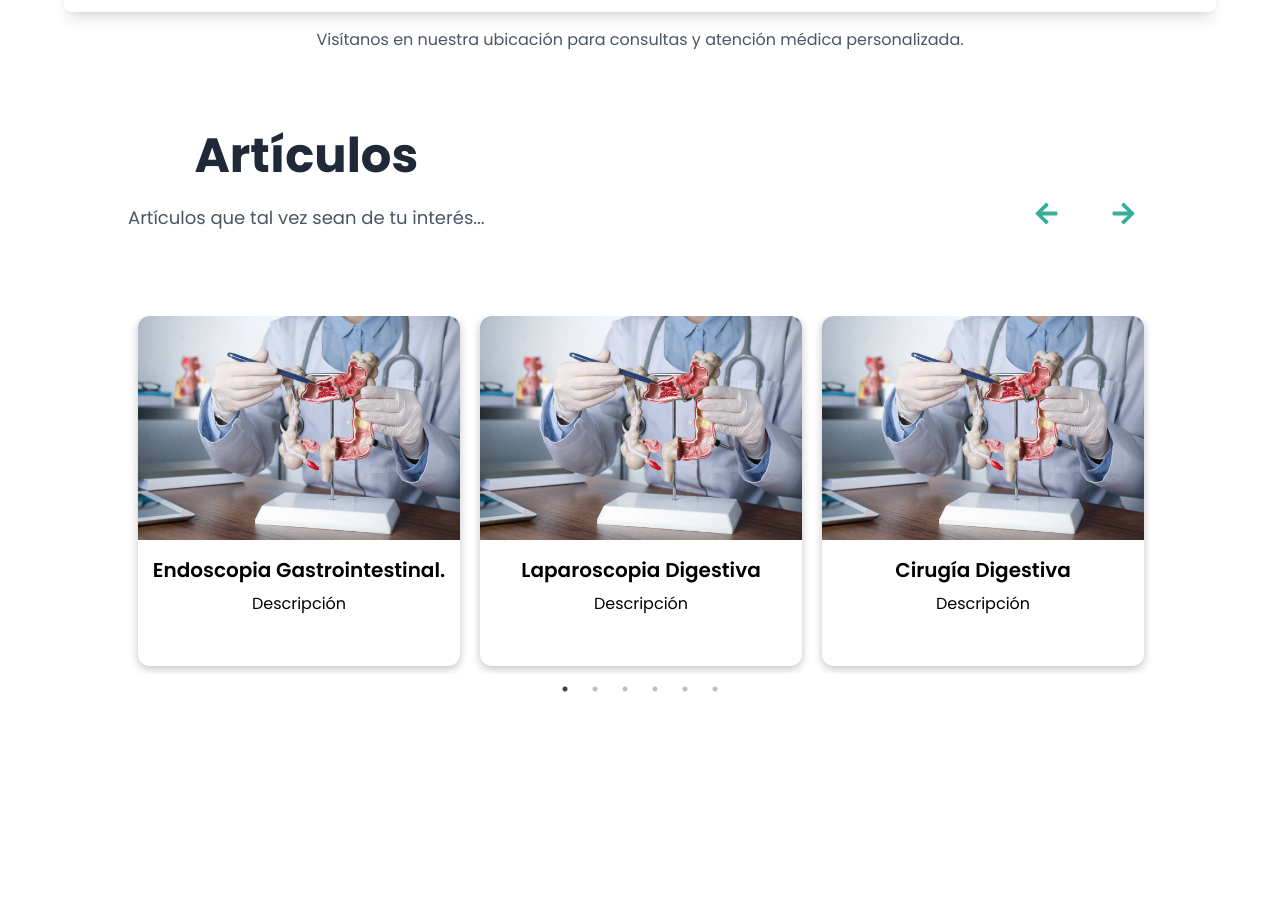
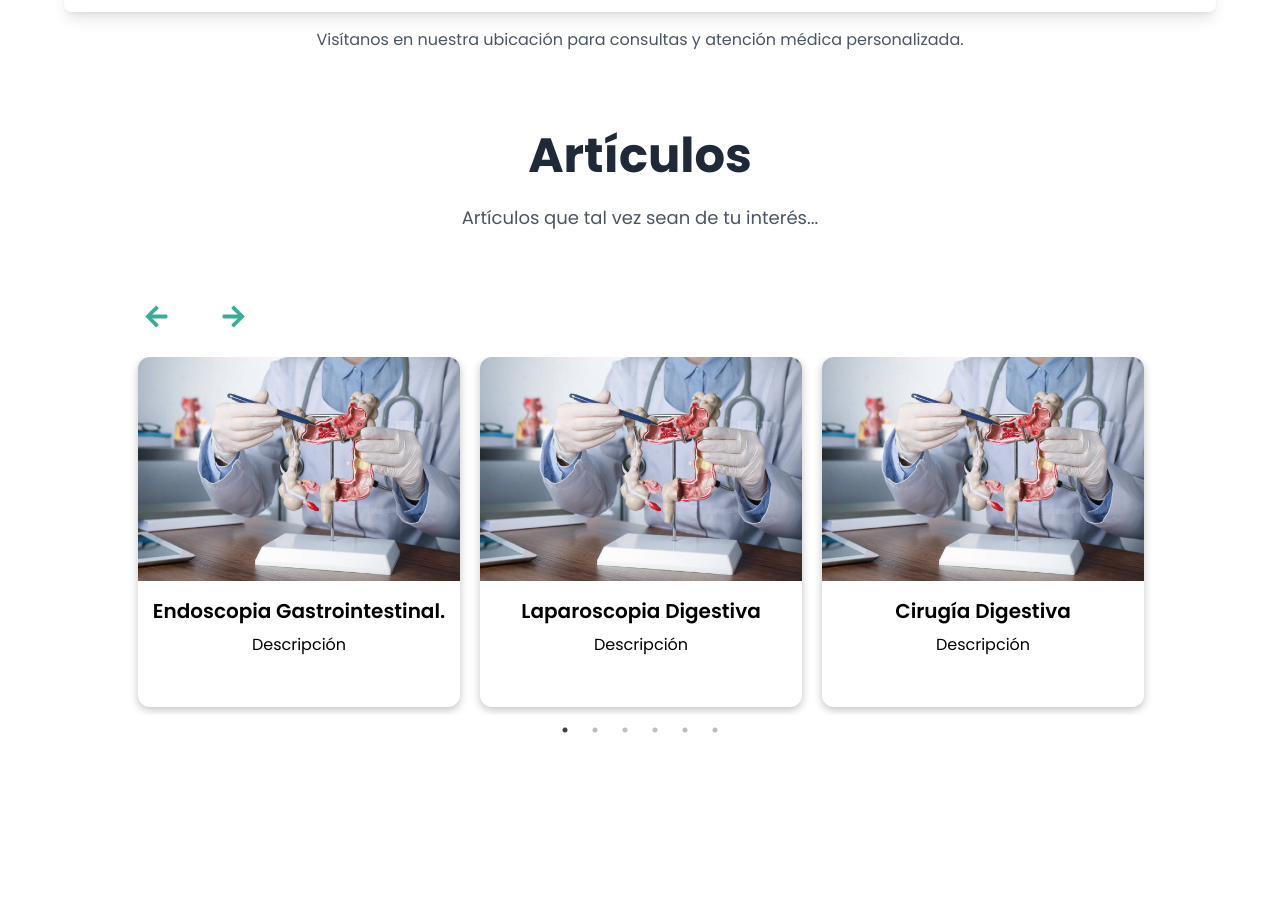
Before and after one commit to Irwingduran/ws-dr-julio-alvarado, a React (Vite) app: page / in a window 1280 px wide. Shown: the part 5460-6359 px from the top of the page. Built offline with nearby package versions, Linux system fonts and the light colour scheme; grey boxes are pictures that could not be loaded.

Commit message:
update Blog.jsx

```diff
--- a/src/pages/home/Blog.jsx
+++ b/src/pages/home/Blog.jsx
@@ -80,13 +80,13 @@ const Blog = () => {
 
   return (
     <div className="h-fit py-20 flex flex-col justify-center lg:px-32 px-5 bg-white">
-      <div className="flex flex-col items-center lg:flex-row object-center justify-between mb-10 lg:mb-0">
-        <div className="text-center mb-16">
+      <div className="text-center mb-16">
           <h2 className="text-5xl font-bold text-gray-800 mb-6">Artículos</h2>
           <p className="text-lg text-gray-600">
             Artículos que tal vez sean de tu interés...
           </p>
         </div>
+      <div className="flex flex-col items-center lg:flex-row object-center justify-between mb-10 lg:mb-0">
         <div className="flex gap-5 mt-4 lg:mt-0">
           <button
             className=" bg-white text-backgroundColor px-4 py-2 rounded-lg active:bg-[#ade9dc]"
```
